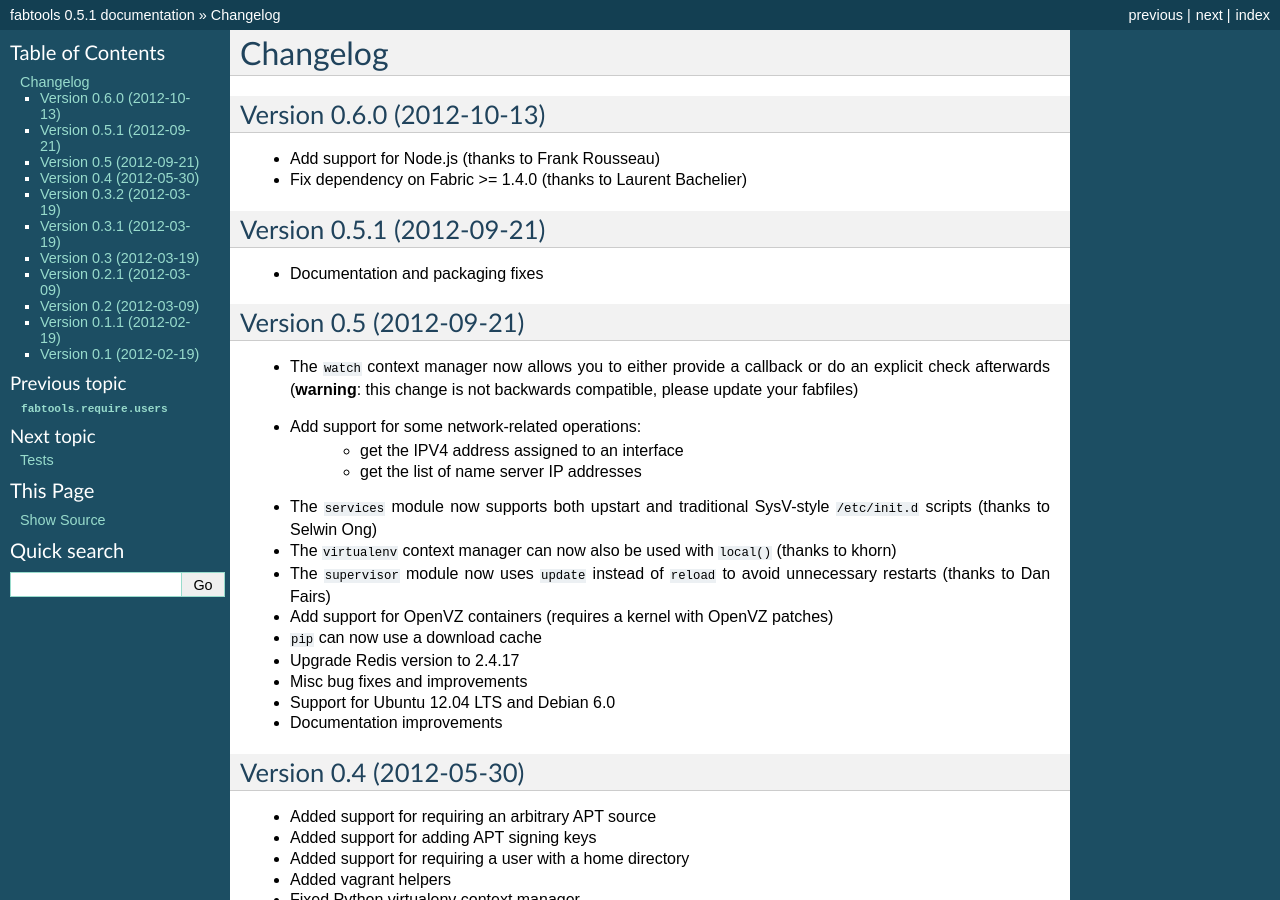
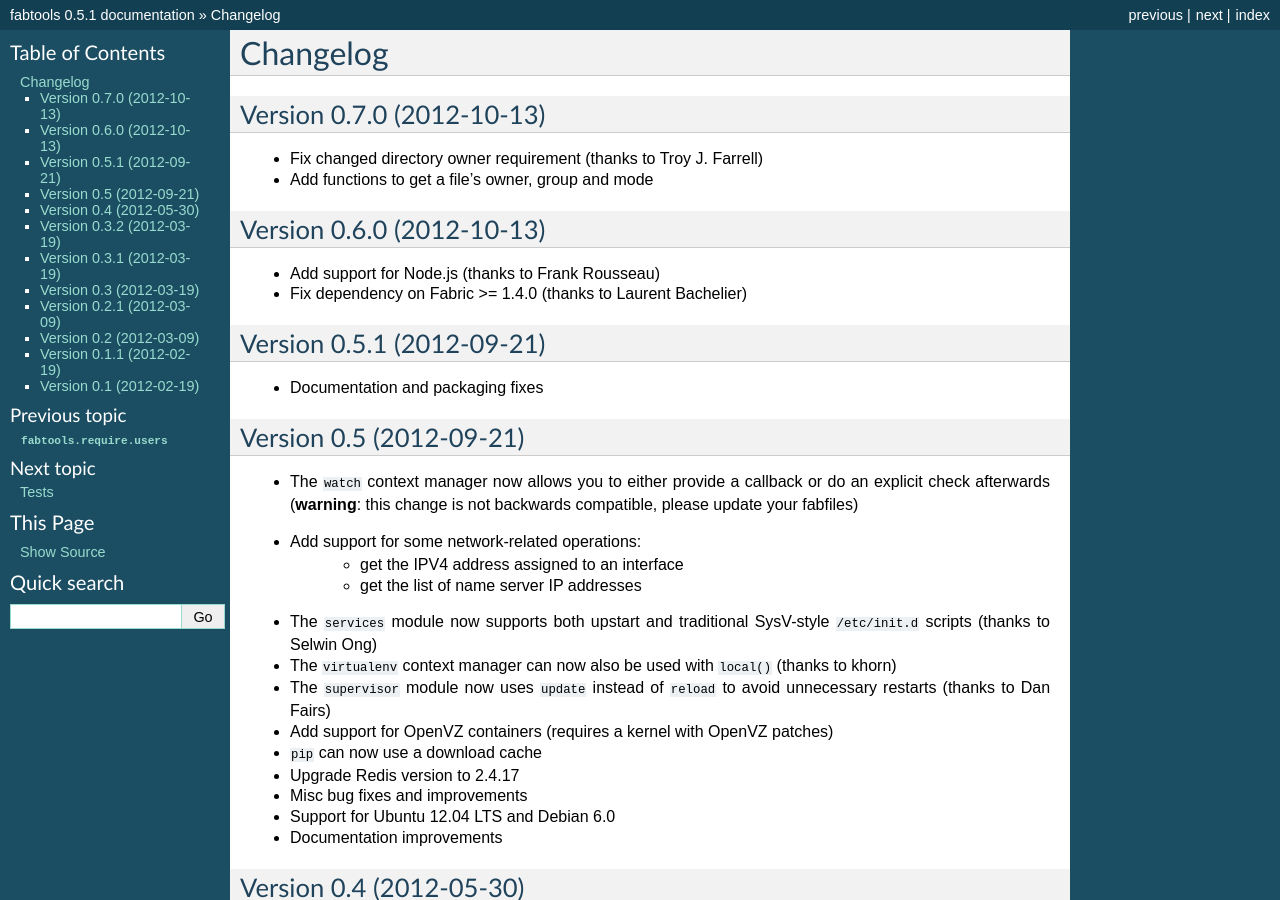
Before and after one commit to fabtools/fabtools, a Sphinx documentation site: the page built from docs/CHANGELOG.rst, in a window 1280 px wide and 900 px high. Built offline with Sphinx 7.4.7, drawn with Linux system fonts in a browser that asks for light colours.

Commit message:
Prepare 0.7.0 release

```diff
--- a/docs/CHANGELOG.rst
+++ b/docs/CHANGELOG.rst
@@ -1,5 +1,11 @@
 Changelog
 =========
+
+Version 0.7.0 (2012-10-13)
+--------------------------
+
+* Fix changed directory owner requirement (thanks to Troy J. Farrell)
+* Add functions to get a file's owner, group and mode
 
 Version 0.6.0 (2012-10-13)
 --------------------------
--- a/setup.py
+++ b/setup.py
@@ -12,7 +12,7 @@
 
 setup(
     name='fabtools',
-    version='0.6.0',
+    version='0.7.0',
     description='Tools for writing awesome Fabric files',
     long_description=read('README.rst') + '\n' + read('docs/CHANGELOG.rst'),
     author='Ronan Amicel',
```
